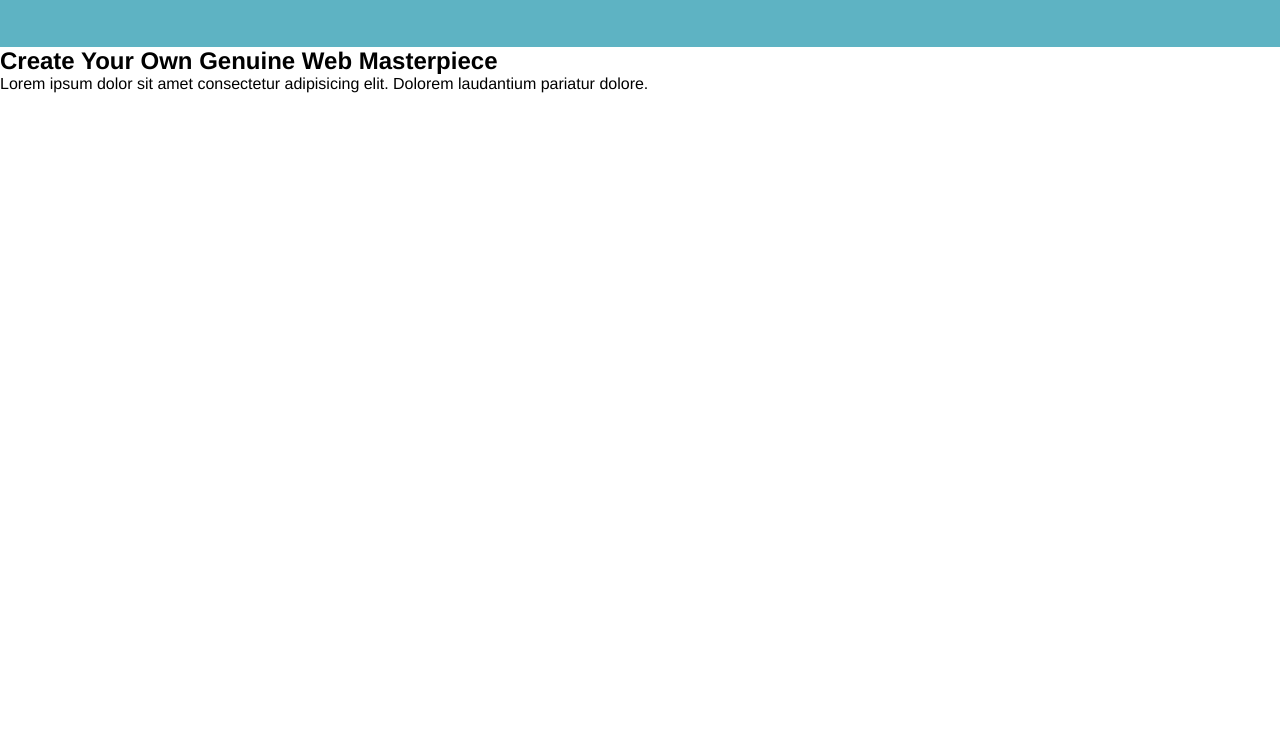
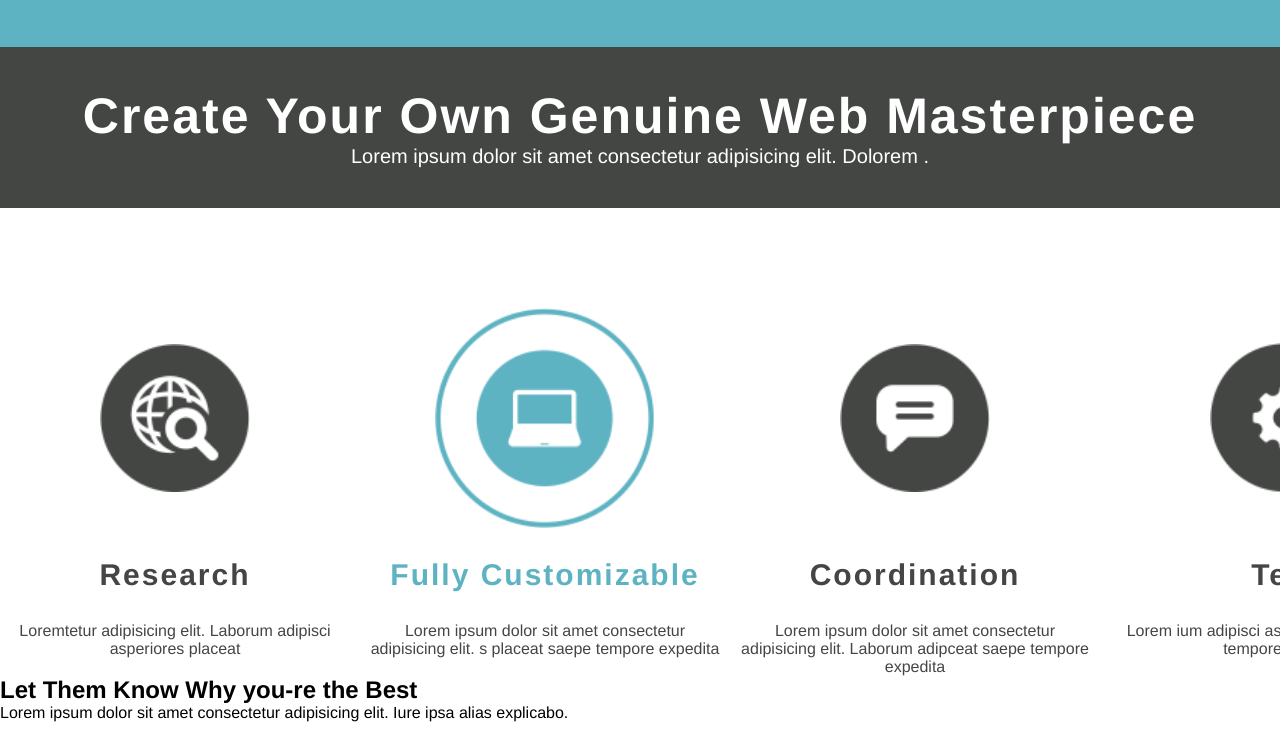
Before and after one commit to nikolasrailan/AtividadeWeb-6, a plain HTML site: page index.html in a window 1280 px wide. Shown: the part 579-1320 px from the top of the page. Before the commit the page ends 800 px from the top, so only its background shows below. Drawn offline with Linux system fonts and the light colour scheme.

Commit message:
primeiros cards

```diff
--- a/css/style.css
+++ b/css/style.css
@@ -8,6 +8,10 @@
     list-style: none;
     box-sizing: border-box;
     font-family: 'Franklin Gothic Medium', 'Arial Narrow', Arial, sans-serif;
+}
+
+body{
+    height: 2000px;
 }
 
 /* ------CABECALHO------- */
@@ -70,3 +74,62 @@ header{
     font-size: 15px;
     font-weight: lighter;
 }
+
+/* ------mini seção------- */
+.mini-section{
+    background: var(--cor-secundaria);
+    display: flex;
+    flex-direction: column;
+    align-items: center;
+    padding: 40px;
+    color: #fff;
+}
+
+.mini-section h1{
+    font-size: 50px;
+    letter-spacing: 2px;
+}
+
+.mini-section p{
+    font-size: 20px;
+}
+
+/* ------CARDS------- */
+.cards{
+    display: flex;
+    flex-wrap: wrap;
+    margin-top: 100px;
+    gap: 20px;
+}
+
+.card{
+    width: 350px;
+    display: flex;
+    flex-direction: column;
+    align-items: center;
+    gap: 30px;
+    color: var(--cor-secundaria);
+    text-align: center;
+}
+
+.card h2{
+    font-size: 30px;
+    letter-spacing: 2px;
+}
+
+.card img{
+    width: 150px;
+}
+
+.card div{
+    height: 220px;
+    display: flex;
+    align-items: center;
+}
+
+.card:nth-child(2) img{
+    width: 220px;
+}
+.card:nth-child(2) h2{
+    color: var(--cor-primaria);
+}
--- a/index.html
+++ b/index.html
@@ -38,9 +38,59 @@
     </header>
 
     <section class="mini-section">
-        <div class="container">
-            <h1>Create Your Own Genuine Web Masterpiece</h1>
-            <p>Lorem ipsum dolor sit amet consectetur adipisicing elit. Dolorem laudantium pariatur dolore.</p>
+        <h1>Create Your Own Genuine Web Masterpiece</h1>
+        <p>Lorem ipsum dolor sit amet consectetur adipisicing elit. Dolorem .</p>
+        </div>
+    </section>
+
+    <section class="container cards">
+        <div class="card">
+            <div>
+                <img src="./img/sec-research.png" alt="Icone de busca">
+            </div>
+            <h2>Research</h2>
+            <p>Loremtetur adipisicing elit. Laborum adipisci asperiores placeat </p>
+        </div>
+        <div class="card">
+            <div>
+                <img src="./img/sec-customizable.png" alt="Icone de busca">
+            </div>
+            <h2>Fully Customizable</h2>
+            <p>Lorem ipsum dolor sit amet consectetur adipisicing elit. s placeat saepe tempore expedita </p>
+        </div>
+        <div class="card">
+            <div>
+                <img src="./img/sec-coordenation.png" alt="Icone de busca">
+            </div>
+            <h2>Coordination</h2>
+            <p>Lorem ipsum dolor sit amet consectetur adipisicing elit. Laborum adipceat saepe tempore expedita </p>
+        </div>
+        <div class="card">
+            <div>
+                <img src="./img/sec-test.png" alt="Icone de busca">
+            </div>
+            <h2>Test</h2>
+            <p>Lorem ium adipisci asperiores placeat saepe tempore expedita </p>
+        </div>
+    </section>
+
+    <section class="container best">
+        <h1>Let Them Know Why you-re the Best</h1>
+        <p>Lorem ipsum dolor sit amet consectetur adipisicing elit. Iure ipsa alias explicabo.</p>
+
+        <div class="cards">
+            <div>
+                <img src="./img/sec2-img.png" alt="">
+            </div>
+            <div>
+                <img src="./img/sec2-img.png" alt="">
+            </div>
+            <div>
+                <img src="./img/sec2-img.png" alt="">
+            </div>
+            <div>
+                <img src="./img/sec2-img.png" alt="">
+            </div>
         </div>
     </section>
 </body>
```
